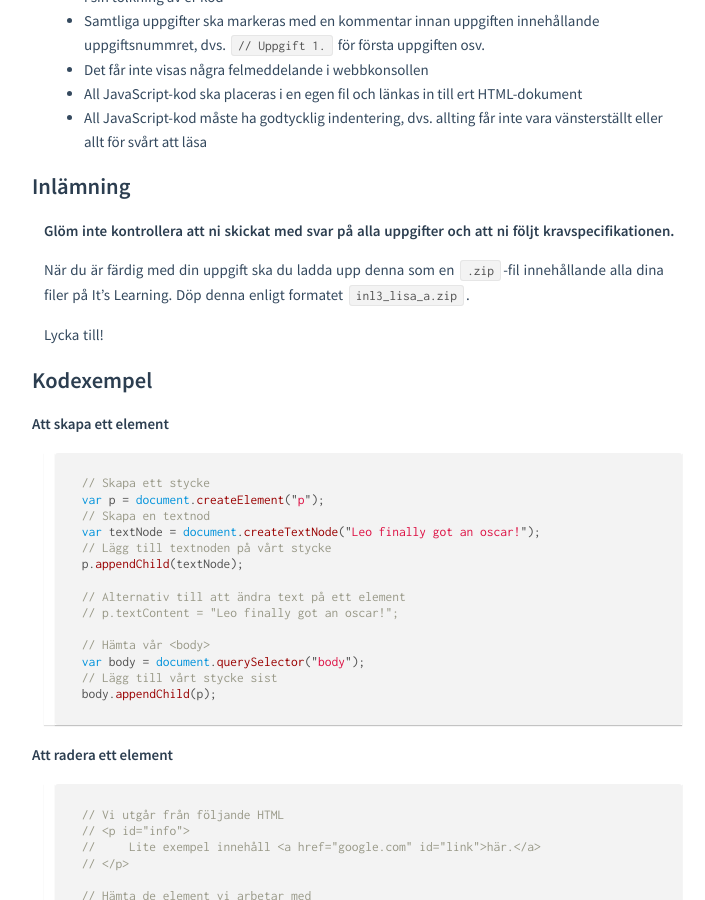
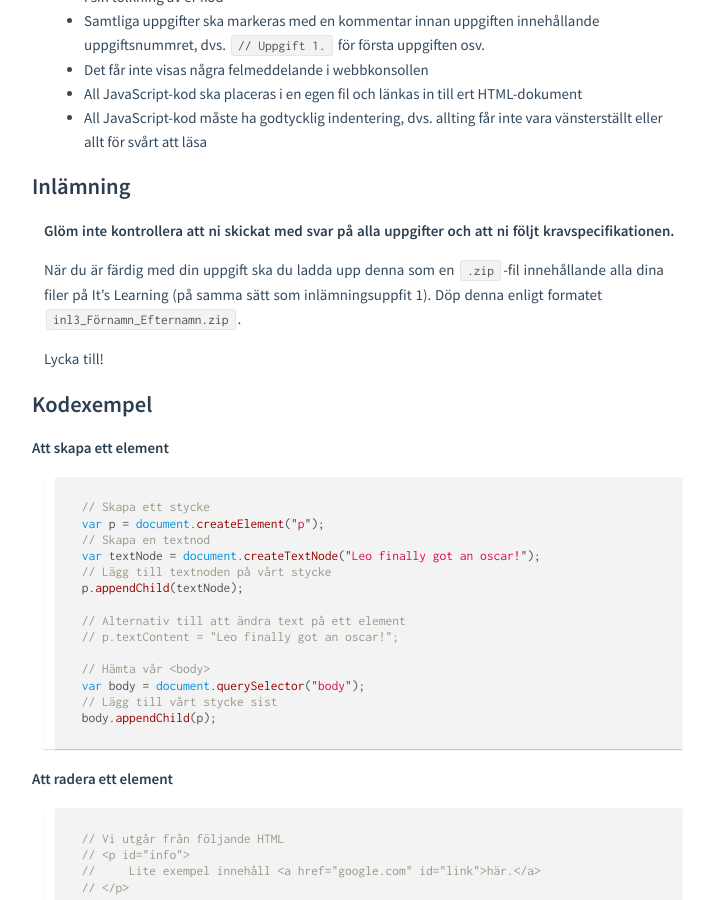
Before and after one commit to alsterholm/mah-webbutv.github.io, a Jekyll site: the page built from courses/da281a_da265a/assignments/uppg3.md, in a window 1280 px wide and 900 px high, scrolled down 5566 px. Shown: the whole window, without its empty margins (283-988 px from the left). Built offline with Jekyll 4.4.1, drawn with Linux system fonts in a browser that asks for light colours.

Commit message:
Update uppg3.md

```diff
--- a/courses/da281a_da265a/assignments/uppg3.md
+++ b/courses/da281a_da265a/assignments/uppg3.md
@@ -229,7 +229,7 @@
 
 **Glöm inte kontrollera att ni skickat med svar på alla uppgifter och att ni följt kravspecifikationen.**
 
-När du är färdig med din uppgift ska du ladda upp denna som en `.zip`-fil innehållande alla dina filer på It's Learning. Döp denna enligt formatet `inl3_lisa_a.zip`.
+När du är färdig med din uppgift ska du ladda upp denna som en `.zip`-fil innehållande alla dina filer på It's Learning (på samma sätt som inlämningsuppfit 1). Döp denna enligt formatet `inl3_Förnamn_Efternamn.zip`.
 
 Lycka till!
 
```
